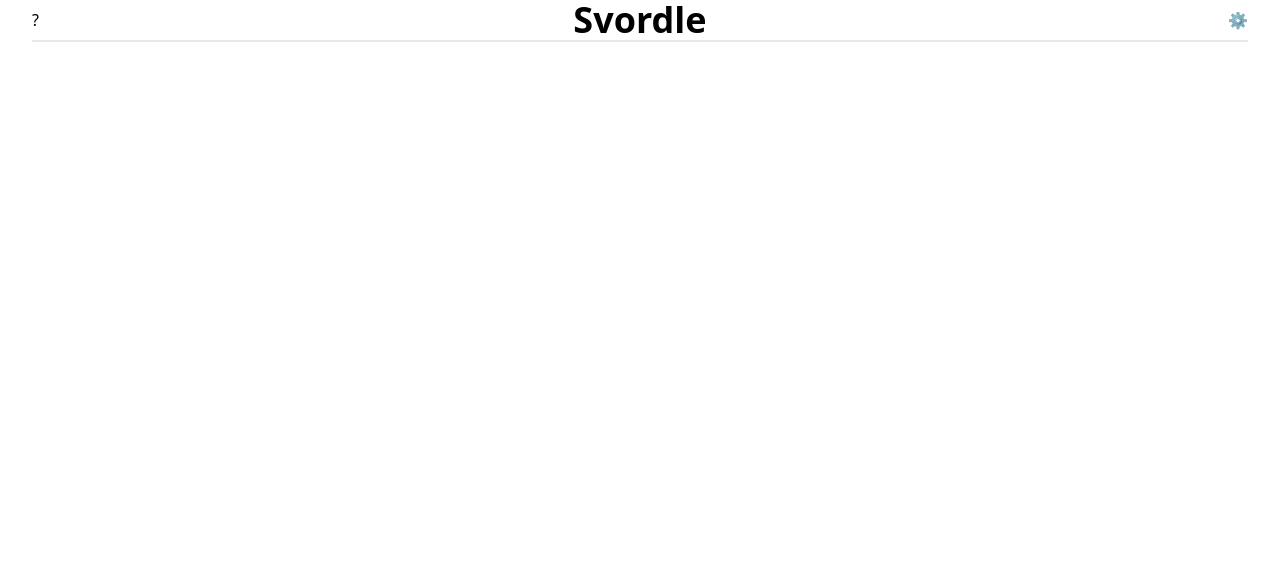
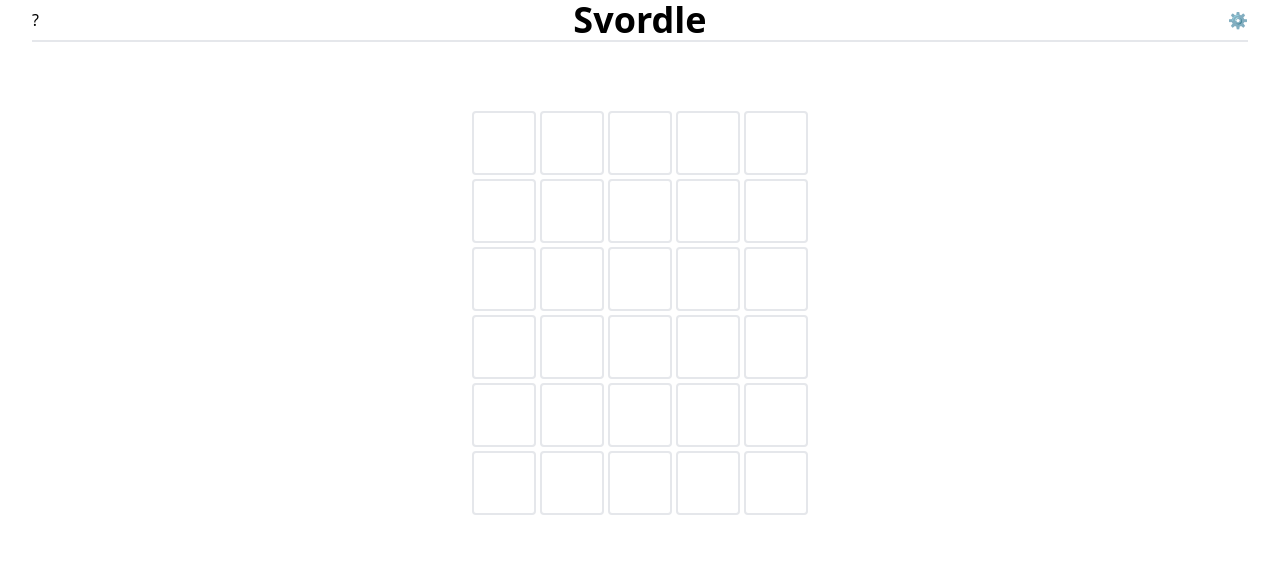
Before and after one commit to SamuelQuinones/svelte-wordle, a SvelteKit app: page / in a window 1280 px wide. Shown: the top 565 px of the page. Built offline with nearby package versions, Linux system fonts and the light colour scheme.

Commit message:
implemented game grid

```diff
--- a/src/routes/+page.svelte
+++ b/src/routes/+page.svelte
@@ -1,6 +1,6 @@
 <script lang="ts">
+	import { Grid } from '$components/Grid';
 	import { Keyboard } from '$components/Keyboard';
-	import { gameStore } from '$lib/game/stateStore';
 	import type { CharValue } from '$lib/types';
 
 	let currentGuess: CharValue[] = [];
@@ -15,11 +15,9 @@
 	<meta property="og:type" content="website" />
 </svelte:head>
 
-<main class="flex grow flex-col items-center justify-center w-full">
-	{#each $gameStore.guesses as { letters }}
-		<p>{letters.join('')}</p>
-	{/each}
-	<div>{currentGuess.join('')}</div>
+<main class="flex w-full grow flex-col items-center justify-center">
+	<!-- Unsure if this needs to be bound -->
+	<Grid {currentGuess} />
 </main>
 
 <Keyboard bind:currentGuess />
```
